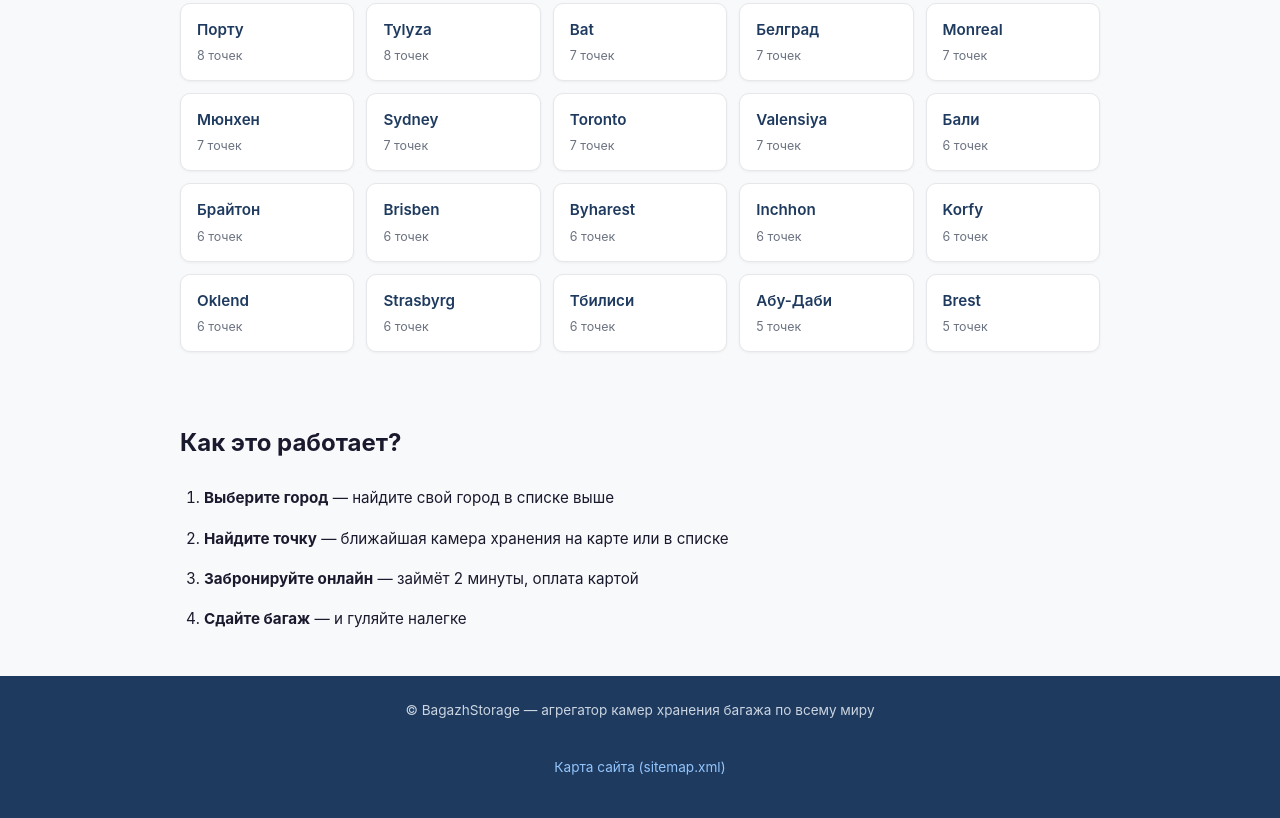
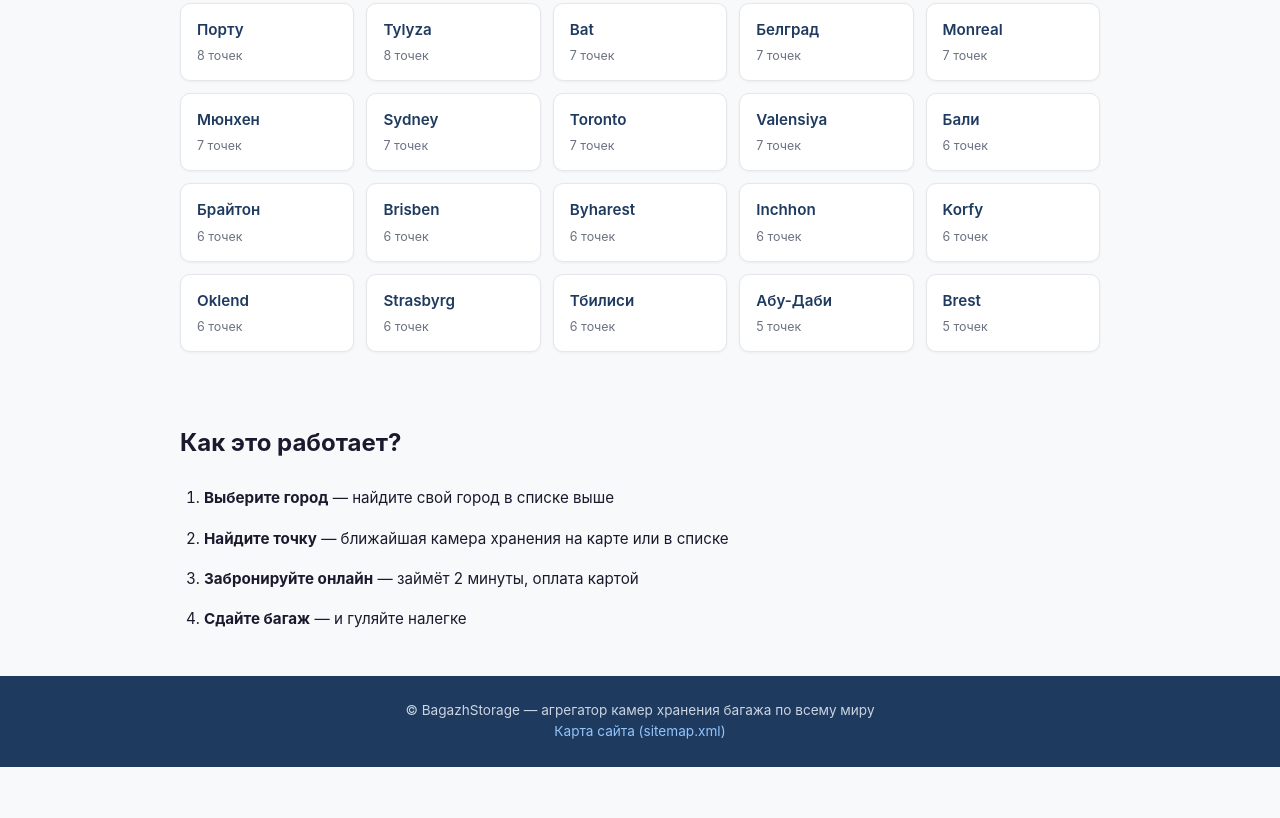
Before and after one commit to zebroi/bag-catalog, a plain HTML site: page index.html in a window 1280 px wide. Shown: the part 1458-2276 px from the top of the page. After the commit the page ends 2225 px from the top, so only its background shows below. Drawn offline with Linux system fonts and the light colour scheme.

Commit message:
Update index.html

```diff
--- a/index.html
+++ b/index.html
@@ -33,9 +33,9 @@
 
 <footer>
   <p>© BagazhStorage — агрегатор камер хранения багажа по всему миру</p>
-  <p><section class="sitemap-link">
+  <p>
   <p><a href="/sitemap.xml">Карта сайта (sitemap.xml)</a></p>
-</section></p>
+</p>
 </footer>
 <script src="/assets/main.js" defer></script>
 </body>
```
